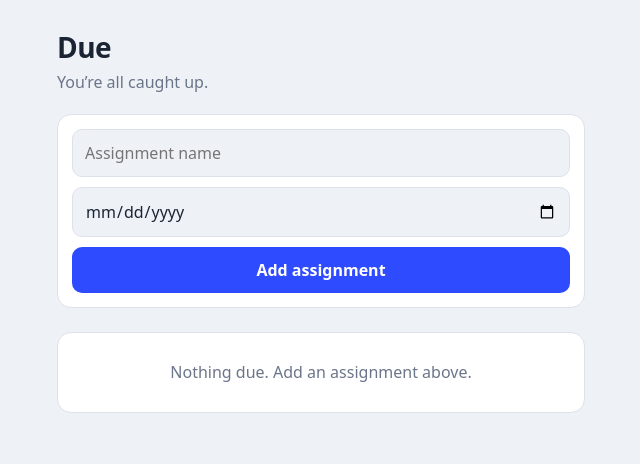
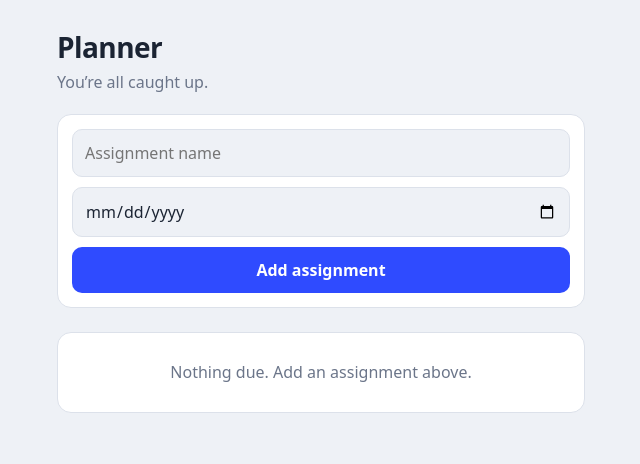
Before and after one commit to toastytoastytoes/Digital-planner, a plain HTML site: page index.html in a window 1280 px wide. Shown: the whole page, without its empty margins (319-959 px from the left). Drawn offline with Linux system fonts and the light colour scheme.

Commit message:
Change header from 'Due' to 'Planner'

```diff
--- a/index.html
+++ b/index.html
@@ -60,7 +60,7 @@ h2{font-size:15px;font-weight:600;color:var(--muted);margin:26px 0 10px}
 </head>
 <body>
 <main>
-  <h1>Due</h1>
+  <h1>Planner</h1>
   <p class="sub" id="summary"></p>
 
   <form id="f">
```
